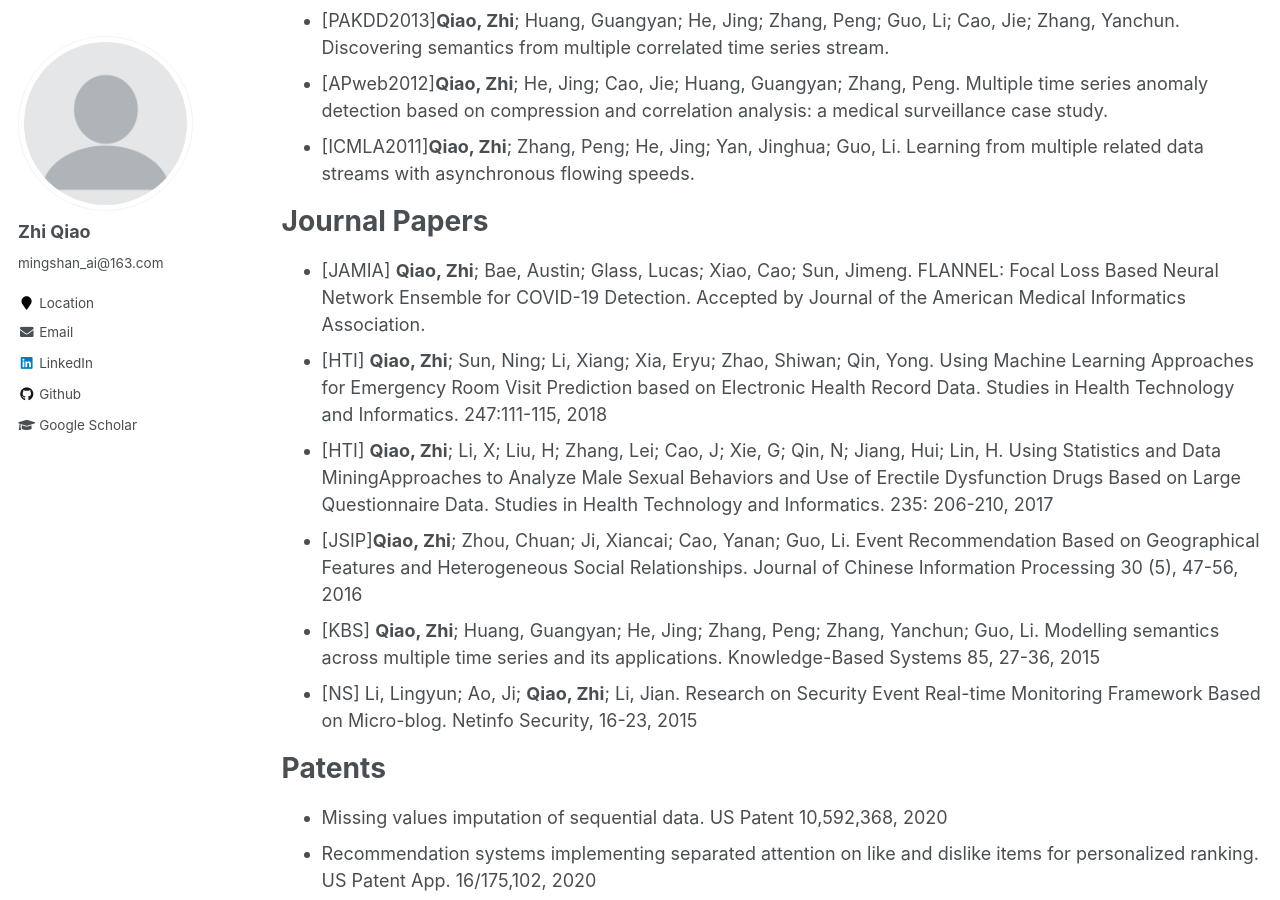
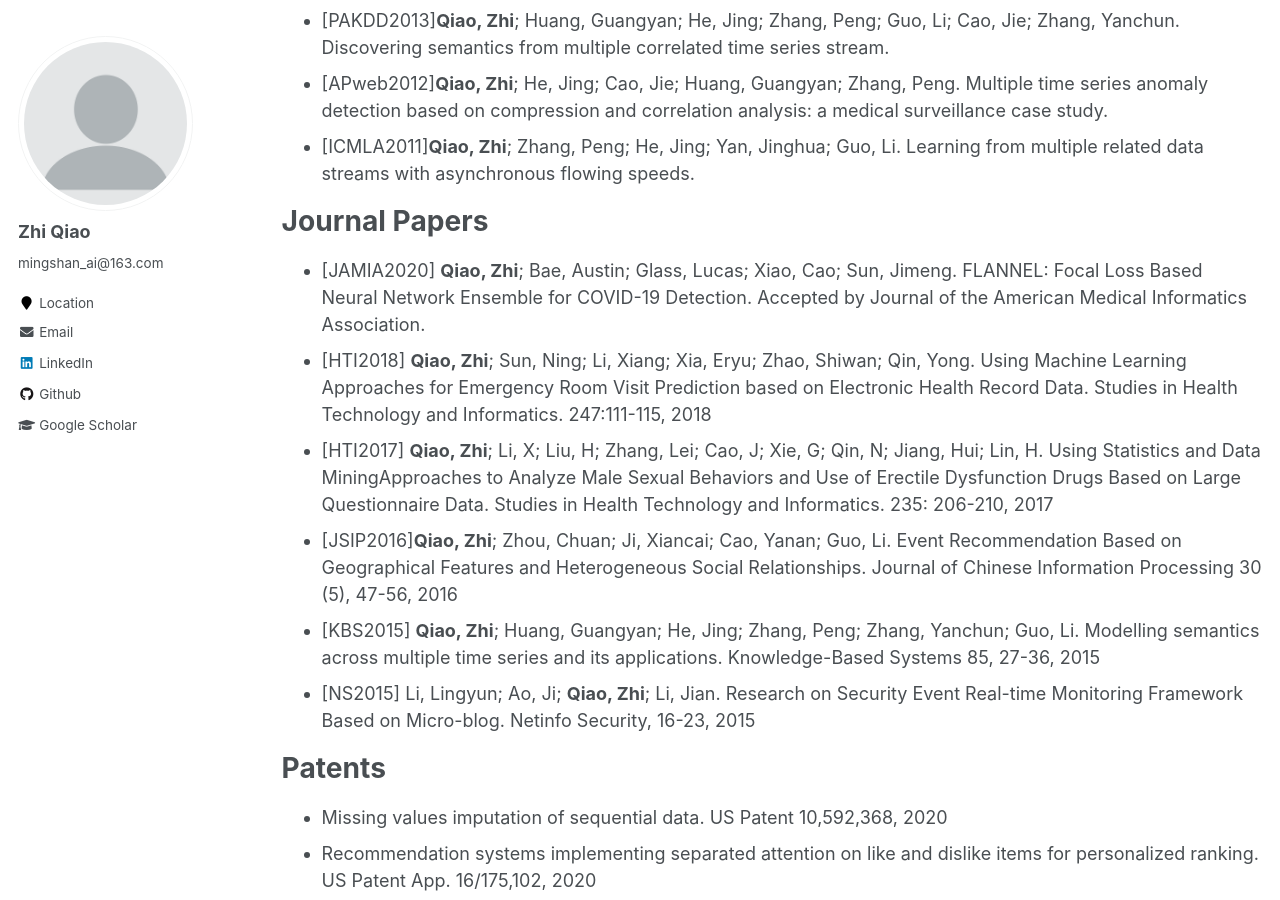
Before and after one commit to qxiaobu/qxiaobu.github.io, a Jekyll site: the page built from _pages/publications.md, in a window 1280 px wide and 900 px high, scrolled down 1213 px. Built offline with Jekyll 4.4.1, drawn with Linux system fonts in a browser that asks for light colours.

Commit message:
Update publications.md

```diff
--- a/_pages/publications.md
+++ b/_pages/publications.md
@@ -40,12 +40,12 @@ Conference Papers
 
 Journal Papers
 ======
-* [JAMIA] <b>Qiao, Zhi</b>; Bae, Austin; Glass, Lucas; Xiao, Cao; Sun, Jimeng. FLANNEL: Focal Loss Based Neural Network Ensemble for COVID-19 Detection. Accepted by Journal of the American Medical Informatics Association.
-* [HTI] <b>Qiao, Zhi</b>; Sun, Ning; Li, Xiang; Xia, Eryu; Zhao, Shiwan; Qin, Yong. Using Machine Learning Approaches for Emergency Room Visit Prediction based on Electronic Health Record Data. Studies in Health Technology and Informatics. 247:111-115, 2018
-* [HTI] <b>Qiao, Zhi</b>; Li, X; Liu, H; Zhang, Lei; Cao, J; Xie, G; Qin, N; Jiang, Hui; Lin, H. Using Statistics and Data MiningApproaches to Analyze Male Sexual Behaviors and Use of Erectile Dysfunction Drugs Based on Large Questionnaire Data. Studies in Health Technology and Informatics. 235: 206-210, 2017
-* [JSIP]<b>Qiao, Zhi</b>; Zhou, Chuan; Ji, Xiancai; Cao, Yanan; Guo, Li. Event Recommendation Based on Geographical Features and Heterogeneous Social Relationships. Journal of Chinese Information Processing 30 (5), 47-56, 2016
-* [KBS] <b>Qiao, Zhi</b>; Huang, Guangyan; He, Jing; Zhang, Peng; Zhang, Yanchun; Guo, Li. Modelling semantics across multiple time series and its applications. Knowledge-Based Systems 85, 27-36, 2015
-* [NS]  Li, Lingyun; Ao, Ji; <b>Qiao, Zhi</b>; Li, Jian. Research on Security Event Real-time Monitoring Framework Based on Micro-blog. Netinfo Security, 16-23, 2015
+* [JAMIA2020] <b>Qiao, Zhi</b>; Bae, Austin; Glass, Lucas; Xiao, Cao; Sun, Jimeng. FLANNEL: Focal Loss Based Neural Network Ensemble for COVID-19 Detection. Accepted by Journal of the American Medical Informatics Association.
+* [HTI2018] <b>Qiao, Zhi</b>; Sun, Ning; Li, Xiang; Xia, Eryu; Zhao, Shiwan; Qin, Yong. Using Machine Learning Approaches for Emergency Room Visit Prediction based on Electronic Health Record Data. Studies in Health Technology and Informatics. 247:111-115, 2018
+* [HTI2017] <b>Qiao, Zhi</b>; Li, X; Liu, H; Zhang, Lei; Cao, J; Xie, G; Qin, N; Jiang, Hui; Lin, H. Using Statistics and Data MiningApproaches to Analyze Male Sexual Behaviors and Use of Erectile Dysfunction Drugs Based on Large Questionnaire Data. Studies in Health Technology and Informatics. 235: 206-210, 2017
+* [JSIP2016]<b>Qiao, Zhi</b>; Zhou, Chuan; Ji, Xiancai; Cao, Yanan; Guo, Li. Event Recommendation Based on Geographical Features and Heterogeneous Social Relationships. Journal of Chinese Information Processing 30 (5), 47-56, 2016
+* [KBS2015] <b>Qiao, Zhi</b>; Huang, Guangyan; He, Jing; Zhang, Peng; Zhang, Yanchun; Guo, Li. Modelling semantics across multiple time series and its applications. Knowledge-Based Systems 85, 27-36, 2015
+* [NS2015]  Li, Lingyun; Ao, Ji; <b>Qiao, Zhi</b>; Li, Jian. Research on Security Event Real-time Monitoring Framework Based on Micro-blog. Netinfo Security, 16-23, 2015
 
 Patents
 ======
```
